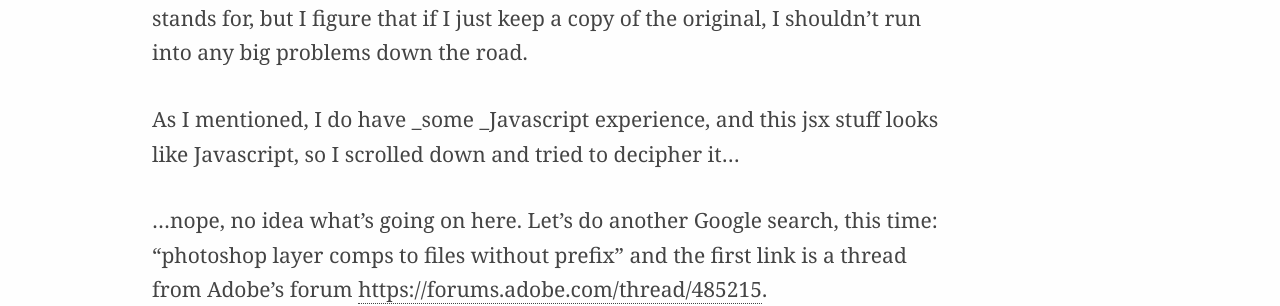
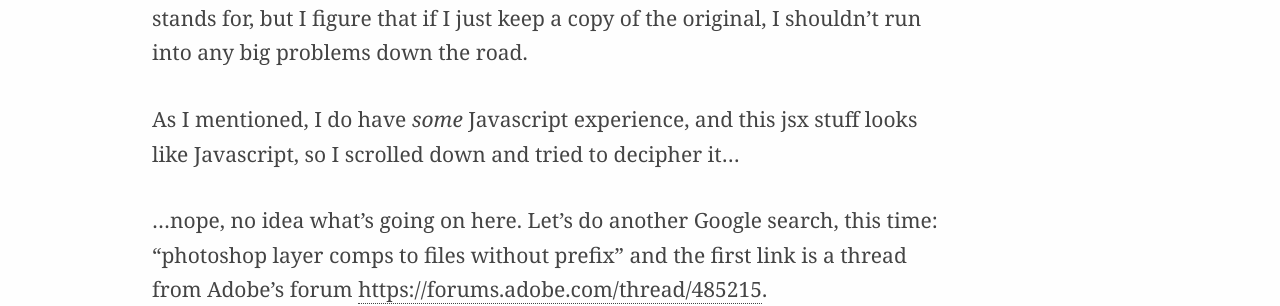
Before and after one commit to jtinianow/portfolio-mar2015, a Jekyll site: the page built from _posts/2015-02-01-bespoke-photoshop-scripting.markdown, in a window 1280 px wide and 900 px high, scrolled down 3118 px. Shown: the part 155-461 px from the top of the window. Built offline with Jekyll 4.4.1, drawn with Linux system fonts in a browser that asks for light colours.

Commit message:
minor article update

```diff
--- a/_posts/2015-02-01-bespoke-photoshop-scripting.markdown
+++ b/_posts/2015-02-01-bespoke-photoshop-scripting.markdown
@@ -99,7 +99,7 @@ Photoshop that does (kinda) what I want: Layer Comps to Files.jsx. Honestly, I
 don’t even know what “jsx” stands for, but I figure that if I just keep a copy
 of the original, I shouldn’t run into any big problems down the road.
 
-As I mentioned, I do have _some _Javascript experience, and this jsx stuff
+As I mentioned, I do have _some_ Javascript experience, and this jsx stuff
 looks like Javascript, so I scrolled down and tried to decipher it…
 
 …nope, no idea what’s going on here. Let’s do another Google search, this
```
Also changed, not shown: 2 other files.
